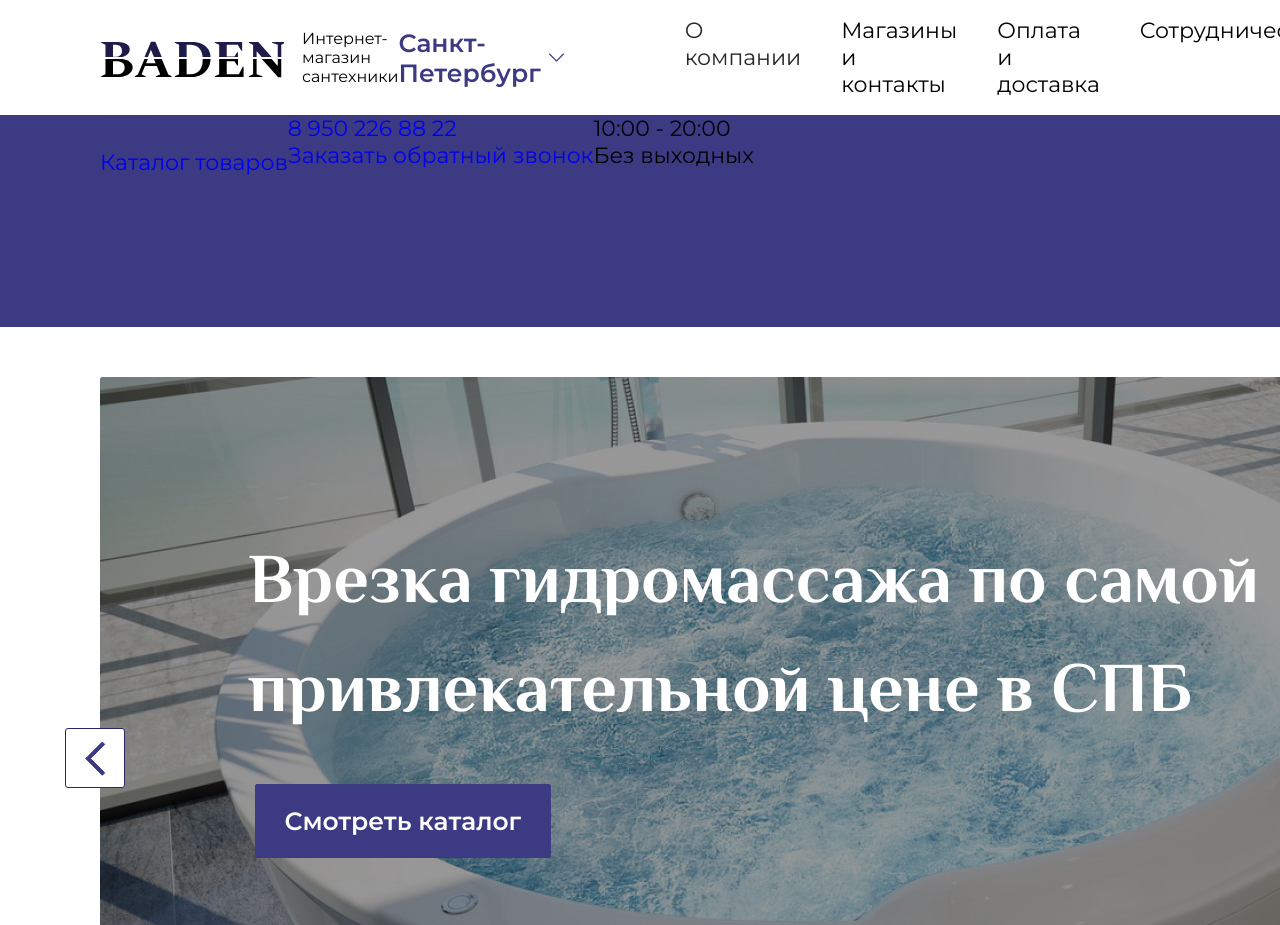
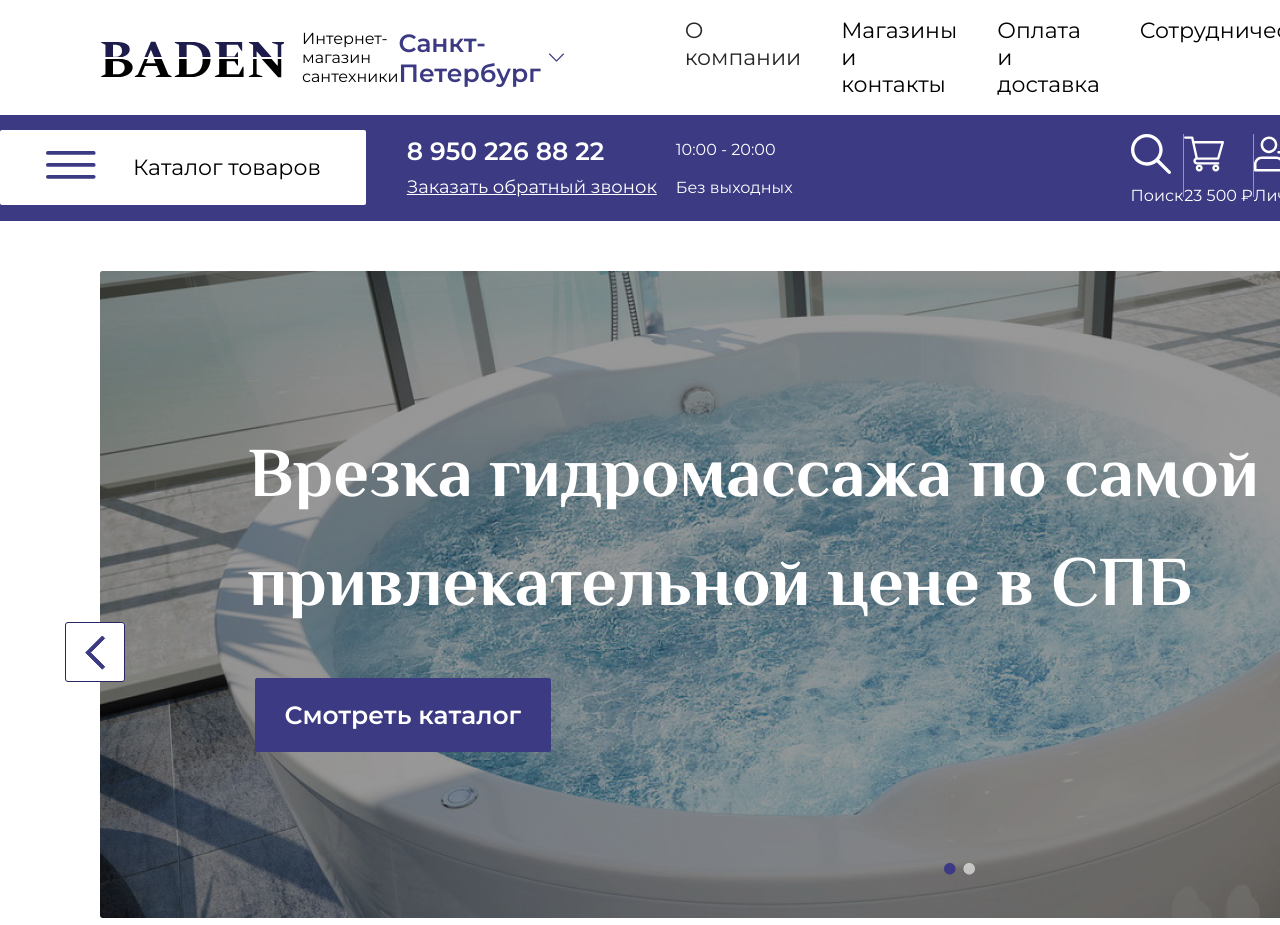
Before and after one commit to Shirobokov-aa/verstka-site, a plain HTML site: page site-test3/index.html in a window 1280 px wide. Shown: the top 925 px of the page. Drawn offline with Linux system fonts and the light colour scheme; files whose address does not match are found by name.

Commit message:
каталог

```diff
--- a/site-test3/css/style.css
+++ b/site-test3/css/style.css
@@ -154,6 +154,108 @@ ul {
     height: 106px;
     background-color: #3C3A83;
 }
+
+.container__bottom {
+    display: flex;
+    width: 1720px;
+    margin: auto;
+}
+
+.bottom__search {
+    display: flex;
+    align-items: center;
+    height: 75px;
+    border-radius: 2px;
+    background: #FFF;
+    margin-top: 15px;
+}
+
+.search__img {
+    margin-left: 46px;
+    margin-right: 37px;
+}
+
+.search__desc {
+    margin-right: 45px;
+}
+
+.bottom__desc {
+    margin-left: 41px;
+    margin-top: 21px;
+}
+
+.desc__item--1 {
+    color: #FFF;
+    font-family: Montserrat;
+    font-size: 25px;
+    font-style: normal;
+    font-weight: 600;
+    line-height: normal;
+}
+
+.desc__item--2 {
+    color: #FFF;
+    font-family: Montserrat;
+    font-size: 18px;
+    font-style: normal;
+    font-weight: 400;
+    line-height: normal;
+    text-decoration-line: underline;
+    margin-top: 10px;
+}
+
+.bottom__desc--2 {
+    margin-top: 25px;
+    margin-left: 19px;
+}
+
+.desc__item--3 {
+    color: #FFF;
+    font-family: Montserrat;
+    font-size: 16px;
+    font-style: normal;
+    font-weight: 400;
+    line-height: normal;
+}
+
+.desc__item--4 {
+    color: #FFF;
+    font-family: Montserrat;
+    font-size: 16px;
+    font-style: normal;
+    font-weight: 400;
+    line-height: normal;
+    margin-top: 19px;
+}
+
+.right__block {
+    display: flex;
+    margin-left: 338px;
+    margin-top: 19px;
+}
+
+.block__item--1{
+}
+
+.item__1--desc {
+    color: #FFF;
+    font-family: Montserrat;
+    font-size: 16px;
+    font-style: normal;
+    font-weight: 400;
+    line-height: normal;
+    margin-top: 6px;
+}
+.item__1--line{
+    height: 63px;
+    border-left: 1px solid #EEF;
+    opacity: 0.5;
+}
+
+
+
+
+
 
 
 
--- a/site-test3/index.html
+++ b/site-test3/index.html
@@ -67,41 +67,64 @@
 
         </div>
         <div class="header-bottom">
-            <div class="container">
-                <div class="header-bottom__row row">
-                    <div class="header__botton-link botton-link">
-                        <div class="botton__image">
-                            <svg width="50" height="28" viewBox="0 0 50 28" fill="none" xmlns="http://www.w3.org/2000/svg">
-                                <rect width="49.6" height="3.82716" rx="1.91358" fill="#3C3A83"/>
-                                <rect y="12.037" width="49.6" height="3.82716" rx="1.91358" fill="#3C3A83"/>
-                                <rect width="49.6" height="3.82716" rx="1.91358" transform="matrix(1 0 0 -1 0 27.7778)" fill="#3C3A83"/>
-                            </svg>
+            <div class="container__bottom">
+                <div class="bottom__search">
+                    <div class="search__img">
+                        <img src="images/ббургер.svg" alt="">
+                    </div>
+                    <div class="search__desc">
+                        Каталог товаров
+                    </div>
+                </div>
+                <div class="bottom__desc">
+                    <div class="desc__item--1">
+                        8 950 226 88 22
+                    </div>
+                    <div class="desc__item--2">
+                        Заказать обратный звонок
+                    </div>
+                </div>
+                <div class="bottom__desc--2">
+                    <div class="desc__item--3">
+                        10:00 - 20:00
+                    </div>
+                    <div class="desc__item--4">
+                        Без выходных
+                    </div>
+                </div>
+                <div class="right__block">
+                    <div class="block__item--1">
+                        <div class="item__1--img">
+                            <img src="images/Поиск.svg" alt="">
                         </div>
-                        <div class="botton__link">
-                            <a href="#" class="catalog__link">Каталог товаров</a>
+                        <div class="item__1--desc">
+                            Поиск
                         </div>
                     </div>
-                    <div class="header__number">
-                        <div class="number__link">
-                            <a href="tel:+79502268822">8 950 226 88 22</a>
+                    <div class="item__1--line">
+
+                    </div>
+                    <div class="block__item--1">
+                        <div class="item__1--img">
+                            <img src="images/supermarket 1.svg" alt="">
                         </div>
-                        <div class="number__button">
-                            <a href="#" class="">Заказать обратный звонок</a>
+                        <div class="item__1--desc">
+                            23 500 ₽
                         </div>
                     </div>
-                    <div class="header__number-desc">
-                        <div class="desc__item item--1">
-                            10:00 - 20:00
+                    <div class="item__1--line">
+
+                    </div>
+                    <div class="block__item--1">
+                        <div class="item__1--img">
+                            <img src="images/login 1.svg" alt="">
                         </div>
-                        <div class="desc__item item--2">
-                            Без выходных
+                        <div class="item__1--desc">
+                            Личный кабинет
                         </div>
                     </div>
                 </div>
             </div>
-        </div>
-        <div class="header-bottom">
-
         </div>
     </header>
 
```
Also changed, not shown: site-test3/images/login 1.svg (added), site-test3/images/supermarket 1.svg (added), site-test3/images/Поиск.svg (added), site-test3/images/ббургер.svg (added).
